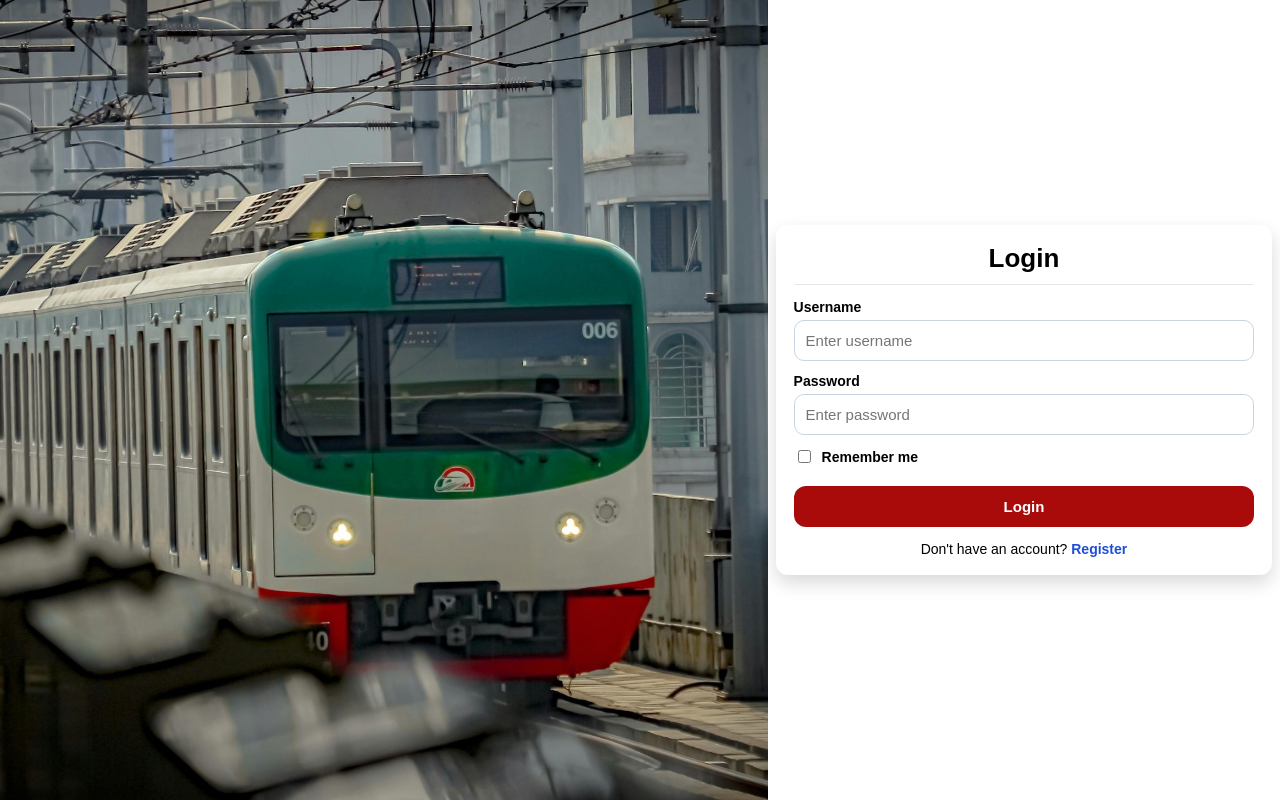
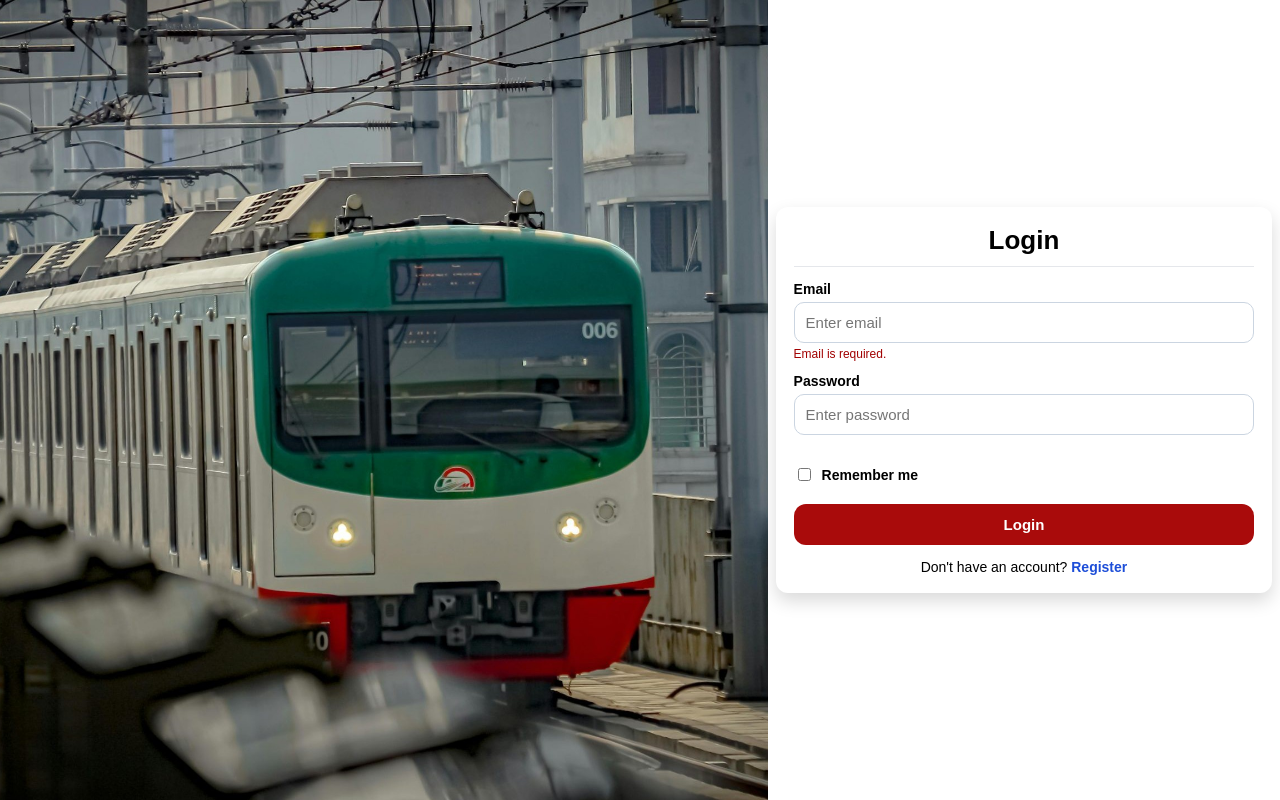
Before and after one commit to TOGOR07/Project-Metrosheba-group2, a PHP site: page /login.php in a window 1280 px wide. Run offline with PHP 8.4, Linux system fonts and the light colour scheme.

Commit message:
updated design and structure

```diff
--- a/controllers/loginvalidation.php
+++ b/controllers/loginvalidation.php
@@ -6,10 +6,10 @@ require_once("../models/config.php");
 
 $error = "";
 
-function createRememberCookie($username)
+function createRememberCookie($email)
 {
     $expire = time() + (86400 * REMEMBER_DAYS);
-    $data = $username . "|" . $expire;
+    $data = $email . "|" . $expire;
     $signature = hash_hmac("sha256", $data, APP_SECRET_KEY);
     $cookieValue = $data . "|" . $signature;
     setcookie("remember_me", $cookieValue, $expire, "/");
@@ -24,14 +24,16 @@ function clearRememberCookie()
 
 if ($_SERVER["REQUEST_METHOD"] === "POST" && isset($_POST["action"]) && $_POST["action"] === "login") {
 
-    $username = trim($_POST["username"] ?? "");
+    $email = trim($_POST["email"] ?? "");
     $password = trim($_POST["password"] ?? "");
 
-    if ($username === "" || $password === "") {
-        $error = "Username and Password required!";
+    if ($email === "" || $password === "") {
+        $error = "Email and Password required!";
     } else {
 
-        if ($username === "admin" && $password === "admin") {
+        // Admin (hard-coded)
+        // If you want admin password admin1, change it here.
+        if ($email === "admin" && $password === "admin") {
             $_SESSION["username"] = "admin";
             $_SESSION["role"] = "admin";
 
@@ -45,22 +47,24 @@ if ($_SERVER["REQUEST_METHOD"] === "POST" && isset($_POST["action"]) && $_POST["
             exit();
         }
 
-        $sql = "SELECT * FROM users WHERE name = ?";
+        // Passenger (login by email)
+        $sql = "SELECT * FROM users WHERE email = ?";
         $stmt = mysqli_prepare($conn, $sql);
 
         if ($stmt) {
-            mysqli_stmt_bind_param($stmt, "s", $username);
+            mysqli_stmt_bind_param($stmt, "s", $email);
             mysqli_stmt_execute($stmt);
             $result = mysqli_stmt_get_result($stmt);
 
             if ($user = mysqli_fetch_assoc($result)) {
 
                 if (password_verify($password, $user["password"])) {
-                    $_SESSION["username"] = $user["name"];
+                    // store email in session username (dashboard will show this)
+                    $_SESSION["username"] = $user["email"];
                     $_SESSION["role"] = "passenger";
 
                     if (isset($_POST["remember"])) {
-                        createRememberCookie($user["name"]);
+                        createRememberCookie($user["email"]);
                     } else {
                         clearRememberCookie();
                     }
--- a/views/login.php
+++ b/views/login.php
@@ -1,22 +1,22 @@
 <?php
 require_once("../controllers/loginvalidation.php");
 
-$cookieUsername = "";
+$cookieEmail = "";
 $rememberChecked = false;
 
 if (isset($_COOKIE["remember_me"])) {
     $parts = explode("|", $_COOKIE["remember_me"]);
     if (count($parts) == 3) {
-        $cookieUsername = $parts[0];
-        if ($cookieUsername !== "") {
+        $cookieEmail = $parts[0];
+        if ($cookieEmail !== "") {
             $rememberChecked = true;
         }
     }
 }
 
-$showUsername = $cookieUsername;
-if (isset($_POST["username"])) {
-    $showUsername = trim($_POST["username"]);
+$showEmail = $cookieEmail;
+if (isset($_POST["email"])) {
+    $showEmail = trim($_POST["email"]);
 }
 ?>
 
@@ -34,21 +34,7 @@ if (isset($_POST["username"])) {
       padding: 0;
       font-family: Arial, sans-serif;
       background: #f2f2f2;
-    }
-
-    .error-banner {
-      width: 100%;
-      padding: 12px;
-      text-align: center;
-      font-weight: bold;
-      color: red;
-      background: #ffffff;
-      border-bottom: 1px solid #ddd;
-      position: fixed;
-      top: 0;
-      left: 0;
-      z-index: 1000;
-      display: none;
+      overflow: hidden;
     }
 
     .php-error-banner {
@@ -131,6 +117,13 @@ if (isset($_POST["username"])) {
       box-sizing: border-box;
     }
 
+    .field-error {
+      margin-top: 4px;
+      font-size: 12px;
+      color: #a10000;
+      min-height: 14px;
+    }
+
     .btn {
       border: none;
       padding: 12px;
@@ -168,13 +161,11 @@ if (isset($_POST["username"])) {
 
 <body>
 
-<div id="js-error-banner" class="error-banner"></div>
-
 <?php if (!empty($error)) { ?>
   <div class="php-error-banner"><?php echo $error; ?></div>
 <?php } ?>
 
-<div class="page" id="mainPage">
+<div class="page">
   <div class="left"></div>
 
   <div class="right">
@@ -186,14 +177,20 @@ if (isset($_POST["username"])) {
         <input type="hidden" name="action" value="login">
 
         <div class="row">
-          <label>Username</label>
-          <input id="username" name="username" type="text" placeholder="Enter username"
-                 value="<?php echo htmlspecialchars($showUsername); ?>" autocomplete="off">
+          <label>Email</label>
+          <input id="email" name="email" type="text" placeholder="Enter email"
+                 value="<?php echo htmlspecialchars($showEmail); ?>"
+                 autocomplete="off"
+                 onblur="checkEmail()" oninput="checkEmail()">
+          <div class="field-error" id="err_email"></div>
         </div>
 
         <div class="row">
           <label>Password</label>
-          <input id="password" name="password" type="password" placeholder="Enter password" autocomplete="new-password">
+          <input id="password" name="password" type="password" placeholder="Enter password"
+                 autocomplete="new-password"
+                 onblur="checkPassword()" oninput="checkPassword()">
+          <div class="field-error" id="err_password"></div>
         </div>
 
         <div class="row" style="display:flex; gap:8px; align-items:center;">
@@ -205,7 +202,7 @@ if (isset($_POST["username"])) {
 
         <div class="small">
           Don't have an account?
-          <a href="Register.php">Register</a>
+          <a href="register.php">Register</a>
         </div>
       </form>
 
@@ -214,23 +211,70 @@ if (isset($_POST["username"])) {
 </div>
 
 <script>
-  function validateLogin() {
-    let username = document.getElementById("username").value.trim();
-    let password = document.getElementById("password").value;
-    let banner = document.getElementById("js-error-banner");
-    let page = document.getElementById("mainPage");
+  function setError(id, msg) {
+    document.getElementById(id).innerHTML = msg;
+  }
 
-    if (username === "" || password === "") {
-      banner.innerHTML = "Username and Password are required!";
-      banner.style.display = "block";
-      page.style.paddingTop = "50px";
+  function clearError(id) {
+    document.getElementById(id).innerHTML = "";
+  }
+
+  function isSimpleEmailValid(email) {
+    if (email === "") return false;
+    if (email.indexOf(" ") !== -1) return false;
+
+    let atPos = email.indexOf("@");
+    let lastAt = email.lastIndexOf("@");
+
+    if (atPos <= 0) return false;
+    if (atPos !== lastAt) return false;
+
+    let dotPos = email.lastIndexOf(".");
+    if (dotPos === -1) return false;
+    if (dotPos < atPos + 2) return false;
+    if (dotPos === email.length - 1) return false;
+
+    return true;
+  }
+
+  function checkEmail() {
+    let email = document.getElementById("email").value.trim();
+
+    if (email === "") {
+      setError("err_email", "Email is required.");
       return false;
     }
 
-    banner.style.display = "none";
-    page.style.paddingTop = "0";
+    if (!isSimpleEmailValid(email)) {
+      setError("err_email", "Invalid email format.");
+      return false;
+    }
+
+    clearError("err_email");
     return true;
   }
+
+  function checkPassword() {
+    let password = document.getElementById("password").value;
+
+    if (password === "") {
+      setError("err_password", "Password is required.");
+      return false;
+    }
+
+    clearError("err_password");
+    return true;
+  }
+
+  function validateLogin() {
+    let ok = true;
+
+    if (!checkEmail()) ok = false;
+    if (!checkPassword()) ok = false;
+
+    return ok;
+  }
+  checkEmail();
 </script>
 
 </body>
```
Also changed, not shown: views/register.php (+6 -6 lines).
